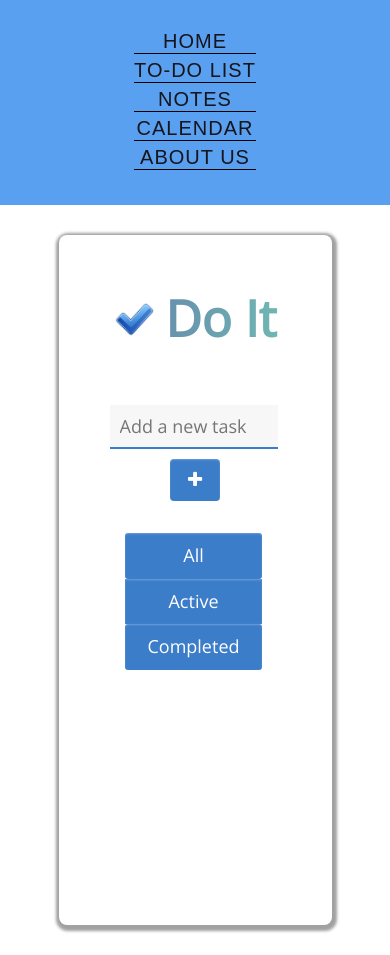
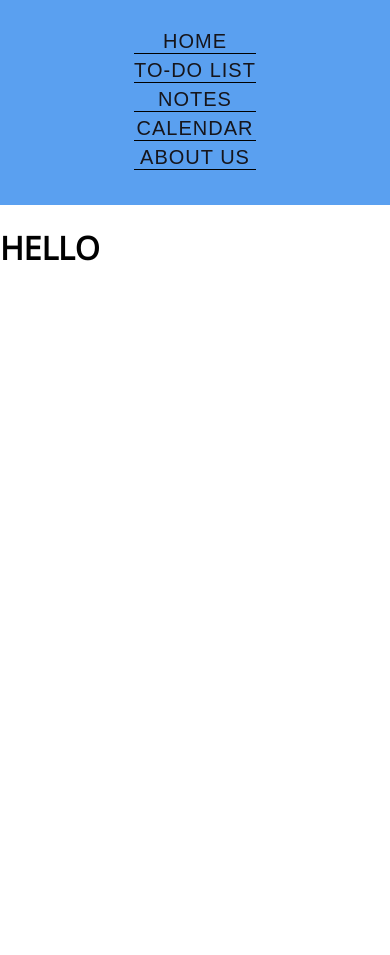
Before and after one commit to petarL1/cpd_project, a React (Create React App) app: page / in a window 390 px wide. After the commit the page ends 844 px from the top, so only its background shows below. Built offline with nearby package versions, Linux system fonts and the light colour scheme.

Commit message:
improved responsitivity and fixed the edit field

```diff
--- a/package.json
+++ b/package.json
@@ -11,6 +11,7 @@
     "react": "^18.2.0",
     "react-bootstrap": "^2.7.0",
     "react-dom": "^18.2.0",
+    "react-router-dom": "^6.6.1",
     "react-scripts": "5.0.1",
     "web-vitals": "^2.1.4"
   },
--- a/src/App.js
+++ b/src/App.js
@@ -1,95 +1,28 @@
-import React, {useState} from 'react'
-import Todo from './components/Todo';
-import Form from './components/Form';
-import FilterButton from './components/FilterButton';
-import { nanoid } from "nanoid";
+import React from 'react'
 import Navbar from './components/Navbar';
+import {BrowserRouter as Router,Route,Routes} from 'react-router-dom';
+import Home from './views/Home';
+import ToDo from './views/ToDo';
+import About from './views/About';
+import Notes from './views/Notes';
+import Calendar from './views/Calendar';
 
-const FILTER_MAP = {
-  All: () => true,
-  Active: (task) => !task.completed,
-  Completed: (task) => task.completed
-};
+const DATA=[]
 
-const FILTER_NAMES = Object.keys(FILTER_MAP);
-
-function App(props) {
-  const [tasks, setTasks] = useState(props.tasks);
-  const [filter, setFilter] = useState('Active');
-
-  const filterList = FILTER_NAMES.map((name) => (
-    <FilterButton
-      key={name}
-      name={name}
-      isPressed={name === filter}
-      setFilter={setFilter}
-    />
-  ));
-
-  function addTask(name) {
-    const newTask = { id: `todo-${nanoid()}`, name, completed: false};
-    setTasks([...tasks, newTask]);
-  }
-
-  function toggleTaskCompleted(id) {
-    const updatedTasks = tasks.map((task) => {
-      if (id === task.id) {
-        return {...task, completed: !task.completed}
-      }
-      return task;
-    });
-    setTasks(updatedTasks);
-  }
-
-  function deleteTask(id) {
-    const remainingTasks = tasks.filter((task) => id !== task.id);
-    setTasks(remainingTasks);
-  }
-
-  function editTask(id, newName) {
-    const editedTaskList = tasks.map((task) => {
-      if (id === task.id) {
-        return {...task, name: newName}
-      }
-      return task;
-    });
-    setTasks(editedTaskList);
-  }
-
-  const taskList = tasks
-  .filter(FILTER_MAP[filter])
-  .map((task) => (
-  <Todo
-    id={task.id}
-    name={task.name}
-    completed={task.completed}
-    key={task.id}
-    toggleTaskCompleted={toggleTaskCompleted}
-    deleteTask={deleteTask}
-    editTask={editTask}
-  />
-));
-  return (
-    <div className="todoapp">
-      <div className="navbar">
-      <Navbar />
-      </div>
-    <div className="todoapp-main">
-      <div className="header">
-      <h1><img src="./check.png" alt="check" border="0"/>Do It</h1>
-      </div>
-      <Form addTask={addTask}/>
-      <br></br>
-      <div className="filters">
-      {filterList}
-      </div>
-      <div className="todoapp-down">
-      <div className="todo-list">
-        {taskList}
-      </div>
-      </div>
-    </div>
-    </div>
+function App() {
+    return (
+      <Router>
+      <div className="App">
+        <Navbar />
+          <Routes>
+            <Route exact path="/" element={<Home />}></Route>
+            <Route exact path="/about" element={<About />}></Route>
+            <Route exact path="/todo" element={<ToDo tasks={DATA} />}></Route>
+            <Route exact path="/notes" element={<Notes />}></Route>
+            <Route exact path="/calendar" element={<Calendar />}></Route>
+          </Routes>
+        </div>
+        </Router>
   );
 }
 
--- a/src/components/Form.js
+++ b/src/components/Form.js
@@ -5,9 +5,7 @@ function Form(props){
 
     function handleSubmit(e) {
         e.preventDefault();
-        if(!name){
-            alert("Enter a name")
-        }else{
+        if(name){
         props.addTask(name);
         setName("");
         }
@@ -23,6 +21,7 @@ function Form(props){
         <h2 className="label-wrapper">
         </h2>
         <input
+          required
           placeholder="Add a new task"
           type="text"
           className="form-input"
--- a/src/components/Navbar.js
+++ b/src/components/Navbar.js
@@ -1,12 +1,16 @@
+import {Link} from 'react-router-dom'
+
 function Navbar(){
     return(
-        <nav class="navMenu">
-            <a href="localhost:3000">Home</a>
-            <a href="localhost:3000">To-Do List</a>
-            <a href="localhost:3000">Notes</a>
-            <a href="localhost:3000">Calendar</a>
-            <a href="localhost:3000">About Us</a>
-        </nav>
+        <div className="navbar">
+                <nav class="navMenu">
+                    <Link to='/'>Home</Link>
+                    <Link to='/todo'>To-do list</Link>
+                    <Link to='/notes'>Notes</Link>
+                    <Link to='/calendar'>Calendar</Link>
+                    <Link to='/about'>About us</Link>
+                </nav>
+            </div>
     )
 }
 
--- a/src/components/Todo.js
+++ b/src/components/TodoList.js
@@ -1,38 +1,34 @@
 import React, {useState} from "react";
 
-function Todo(props){
+function TodoList(props){
     const [isEditing, setEditing] = useState(false);
-    const [newName, setNewName] = useState('');
+    const [newName, setNewName] = useState(props.name);
 
     function handleSubmit(e) {
         e.preventDefault();
         props.editTask(props.id, newName);
-        setNewName("");
+        setNewName(newName);
         setEditing(false);
-      }
+    }
 
       function handleChange(e) {
         setNewName(e.target.value);
       }
 
-      console.log(props.date)
     const editingTemplate = (
-        <form className="form-editing-main" onSubmit={handleSubmit}>
-          <div className="form-editing-group">
-            <label className="todo-label" htmlFor={props.id}>
-              New name for {props.name}
-            </label>
-            <input id={props.id} className="todo-text" type="text" value={newName} onChange={handleChange}/>
-          </div>
-          <div className="btn-group">
-            <button type="button" className="btn todo-cancel" onClick={() => setEditing(false)}>
-              Cancel
+      <div className="form-edit-main">
+        <form className="form-edit" onSubmit={handleSubmit}>
+            <input id={props.id} className="todo-label" required autoFocus autocomplete="off" defaultValue={"hello"} value={newName} onChange={handleChange}/>
+          <div className="btn-group-edit">
+          <button type="submit" title="Confirm" className="btn edit-confirm" >
+            <i class="fa fa-check"></i>
             </button>
-            <button type="submit" className="btn btn-primary todo-edit">
-              Save
+            <button type="button" title="Cancel" className="btn edit-cancel" onClick={() => setEditing(false)}>
+            <i class="fa fa-times"></i>
             </button>
-          </div>
+            </div>
         </form>
+        </div>
       );
       const viewTemplate = (
         <div className="form-view-main">
@@ -43,18 +39,20 @@ function Todo(props){
                 type="checkbox"
                 defaultChecked={props.completed}
                 onChange={() => props.toggleTaskCompleted(props.id)}
+                readOnly
               />
               </div>
-              <label className="todo-label" htmlFor={props.id}>
+              <label style={ props.completed ? {textDecoration:'line-through'} : {textDecoration:'none'}} className="todo-label" htmlFor={props.id} >
                 {props.name}
               </label>
               </div>
             <div className="btn-group">
-              <button type="button" className="btn todo-edit" onClick={()=> setEditing(true)}>
+              <button type="button" title="Edit" className="btn todo-edit" onClick={()=> setEditing(true)}>
               <i class="fa fa-edit"></i>
               </button>
               <button
                 type="button"
+                title="Delete"
                 className="btn todo-cancel"
                 onClick={() => props.deleteTask(props.id)}
               >
@@ -67,4 +65,4 @@ function Todo(props){
     return <li className="todo">{isEditing ? editingTemplate : viewTemplate}</li>;
 }
 
-export default Todo;
+export default TodoList;
--- a/src/index.css
+++ b/src/index.css
@@ -39,14 +39,11 @@ body {
 .todo-edit{
   background-color: transparent;
   padding:6px 9px;
-  margin-top: auto;
 }
 
 .todo-cancel{
   background-color: transparent;
   padding:6px 9px;
-  margin-top: auto;
-  margin-left: auto;
 }
 
 .todo-edit:hover{
@@ -64,12 +61,25 @@ body {
 }
 
 .todo-edit:hover .fa-edit{
-  color: #a36b03;
+  color: #f7bc4f;
 }
 
-.btn-group{
-  margin-top: auto;
-  display: flex;
+.edit-confirm{
+  padding:6px 9px;
+  background-color: transparent;
+}
+
+.edit-cancel{
+  padding:6px 9px;
+  background-color: transparent;
+}
+
+.fa-check{
+  color:#006AE8
+}
+
+.fa-times{
+  color:#006AE8
 }
 
 .fa-edit{
@@ -99,6 +109,20 @@ input[type=checkbox] {
   margin-top: 10px;
 }
 
+.btn-group-edit{
+  display: flex;
+  flex-direction: column;
+  transform: translateY(10px);
+  margin-right: 13px;
+}
+
+.btn-group{
+  display: flex;
+  flex-direction: column;
+  transform: translateY(10px);
+  margin-top: auto;
+}
+
 .cb-wrapper{
   display: flex;
   padding:10px 10px 0px 10px;
@@ -107,9 +131,46 @@ input[type=checkbox] {
 .form-view-main{
   display: grid;
   grid-template-columns: 90% 10%;
-  justify-content: center;
   margin: 0px 10px;
   border-bottom: gainsboro 2px solid;
+  padding-bottom: 10px;
+}
+
+.form-edit-main{
+  padding-bottom: 10px;
+  border-bottom: gainsboro 2px solid;
+  margin: 0px 10px;
+}
+
+.form-edit{
+  display: grid;
+  grid-template-columns: 90% 10%;
+  border: 0;
+  resize: none;
+}
+
+.form-edit input{
+  resize: none;
+  outline: none;
+  padding: 10px 10px 0px 30px;
+}
+
+.edit-confirm:hover .fa-check{
+  color: #04f82d;
+}
+
+.edit-cancel:hover .fa-times{
+  color: #f80404;
+}
+
+.edit-confirm:hover{
+  background-color: gainsboro;
+  border-radius: 5px;
+}
+
+.edit-cancel:hover{
+  background-color: gainsboro;
+  border-radius: 5px;
 }
 
 .todo-label{
@@ -120,10 +181,7 @@ input[type=checkbox] {
   overflow-wrap: break-word;
   -webkit-hyphens:auto;
   hyphens: auto;
-}
-
-.check-button{
-  background-color: red;
+  border: 0;
 }
 
 .list-heading{
@@ -167,80 +225,6 @@ a:hover{
     font-size: larger;
 }
 
-@media screen and (max-width:760px){
-  .navbar a{
-    display:block;
-    border-bottom: 1px solid black;
-    margin-bottom: 5px;
-    text-align: center;
-    padding:0;
-  }
-  .todoapp-main{
-    width: 65vw;
-  }
-}
-
-@media screen and (max-width:1480px){
-    .btn-group{
-      flex-direction: column;
-    }
-    .todo-cancel{
-      margin:0
-    }
-    .todo-edit{
-      margin:auto 0 0 0;
-    }
-}
-
-.toggle-btn:first-of-type{
-  border-radius: 8px 0px 0px 8px;
-}
-
-.toggle-btn:last-of-type{
-  border-radius: 0px 8px 8px 0px;
-}
-
-.btn-add{
-  border-radius: 0px 8px 8px 0px;
-}
-
-
-@media screen and (max-width:500px){
-  .filters{
-    flex-direction: column;
-  }
-  .toggle-btn:first-of-type{
-    border-radius: 3px;
-  }
-
-  .toggle-btn:nth-child(2){
-    word-wrap: break-word;
-  }
-  .toggle-btn:last-of-type{
-    border-radius: 3px;
-    word-wrap: break-word;
-  }
-  .toggle-btn{
-    width:50%;
-  }
-  .form-input{
-    display:block;
-  }
-  .form-input:placeholder-shown{
-    text-overflow: ellipsis;
-  }
-   .btn-add{
-    display: flex;
-    justify-content: center;
-    align-items: center;
-    margin: 10px auto;
-    border-radius: 4px;
-  }
-  .todoapp-main{
-    width: 70vw;
-  }
-}
-
 .header{
   font-size: 25px;
   font-weight: 700;
@@ -282,19 +266,88 @@ a:hover{
   border-right: none;
   outline: none;
   font-size: large;
+  resize: none;
 }
 
-/* IMPLEMENT A TOGGLE BUTTON FOR THIS*/
-/* Light mode */
-:root {
-  --body-bg: #FFFFFF;
-  --body-color: #121212;
+.toggle-btn:first-of-type{
+  border-radius: 8px 0px 0px 8px;
+  }
+
+.toggle-btn:last-of-type{
+  border-radius: 0px 8px 8px 0px;
+  }
+
+.btn-add{
+  border-radius: 0px 8px 8px 0px;
+  }
+
+@media screen and (max-width:760px){
+  .navbar a{
+    display:block;
+    border-bottom: 1px solid black;
+    margin-bottom: 5px;
+    text-align: center;
+    padding:0;
+  }
+  .todoapp-main{
+    width: 65vw;
+  }
+  .form-edit{
+    grid-template-columns: 85% 15%;
+  }
+  .form-view-main{
+    grid-template-columns: 85% 15%;
+  }
 }
 
-/* Dark mode */
-@media (prefers-color-scheme: dark) {
-  :root {
-      --body-bg: #121212;
-      --body-color: #FFFFFF;
+ @media screen and (min-width:1360px){
+  .btn-group{
+    flex-direction: row;
+  }
+  .todo-cancel{
+    margin:0
+  }
+  .todo-edit{
+    margin:auto 0 0 0;
+  }
+  .btn-group-edit{
+    flex-direction: row;
+    width:-moz-fit-content;
+    width: fit-content;
   }
 }
+
+@media screen and (max-width:500px){
+.filters{
+  flex-direction: column;
+}
+.toggle-btn:first-of-type{
+  border-radius: 3px;
+}
+
+.toggle-btn:nth-child(2){
+  word-wrap: break-word;
+}
+.toggle-btn:last-of-type{
+  border-radius: 3px;
+  word-wrap: break-word;
+}
+.toggle-btn{
+  width:50%;
+}
+.form-input{
+  display:block;
+}
+.form-input:placeholder-shown{
+  text-overflow: ellipsis;
+}
+ .btn-add{
+  display: flex;
+  justify-content: center;
+  align-items: center;
+  margin: 10px auto;
+  border-radius: 4px;
+}
+.todoapp-main{
+  width: 70vw;
+}}
--- a/src/index.js
+++ b/src/index.js
@@ -1,11 +1,9 @@
 import React from 'react';
 import ReactDOM from 'react-dom/client';
 import './index.css';
-import App from './App';
-
-const DATA=[]
+import App from './App'
 
 const root = ReactDOM.createRoot(document.getElementById('root'));
 root.render(
-    <App tasks={DATA}/>
+    <App/>
 );
--- /dev/null
+++ b/src/views/About.js
@@ -0,0 +1,5 @@
+const About = () => {
+    return ( <h1>ABOUT US</h1> );
+}
+
+export default About;
--- /dev/null
+++ b/src/views/Calendar.js
@@ -0,0 +1,5 @@
+const Calendar = () => {
+    return ( <h1>CALENDAR</h1> );
+}
+
+export default Calendar;
--- /dev/null
+++ b/src/views/Home.js
@@ -0,0 +1,9 @@
+function Home(){
+    return(
+        <div>
+            <h1>HELLO</h1>
+        </div>
+    )
+}
+
+export default Home;
--- /dev/null
+++ b/src/views/Notes.js
@@ -0,0 +1,5 @@
+const Notes = () => {
+    return ( <h1>NOTES</h1> );
+}
+
+export default Notes;
--- /dev/null
+++ b/src/views/ToDo.js
@@ -0,0 +1,90 @@
+import React, {useState} from 'react'
+import Todo from '../components/TodoList';
+import Form from '../components/Form';
+import FilterButton from '../components/FilterButton';
+import { nanoid } from "nanoid";
+
+const FILTER_MAP = {
+    All: () => true,
+    Active: (task) => !task.completed,
+    Completed: (task) => task.completed
+  };
+
+const FILTER_NAMES = Object.keys(FILTER_MAP);
+
+const ToDo = (props) => {
+const [tasks, setTasks] = useState(props.tasks);
+const [filter, setFilter] = useState('All');
+
+const filterList = FILTER_NAMES.map((name) => (
+    <FilterButton
+      key={name}
+      name={name}
+      isPressed={name === filter}
+      setFilter={setFilter}
+    />
+  ));
+
+  function addTask(name) {
+    const newTask = { id: `todo-${nanoid()}`, name, completed: false};
+    setTasks([...tasks, newTask]);
+  }
+
+  function toggleTaskCompleted(id) {
+    const updatedTasks = tasks.map((task) => {
+      if (id === task.id) {
+        return {...task, completed: !task.completed}
+      }
+      return task;
+    });
+    setTasks(updatedTasks);
+  }
+
+  function deleteTask(id) {
+    const remainingTasks = tasks.filter((task) => id !== task.id);
+    setTasks(remainingTasks);
+  }
+
+  function editTask(id, newName) {
+    const editedTaskList = tasks.map((task) => {
+      if (id === task.id) {
+        return {...task, name: newName}
+      }
+      return task;
+    });
+    setTasks(editedTaskList);
+  }
+
+  const taskList = tasks
+  .filter(FILTER_MAP[filter])
+  .map((task) => (
+  <Todo
+    id={task.id}
+    name={task.name}
+    completed={task.completed}
+    key={task.id}
+    toggleTaskCompleted={toggleTaskCompleted}
+    deleteTask={deleteTask}
+    editTask={editTask}
+  />
+));
+  return (
+      <div className="todoapp-main">
+        <div className="header">
+        <h1><img src="../check.png" alt="check" border="0"/>Do It</h1>
+        </div>
+        <Form addTask={addTask}/>
+        <br></br>
+        <div className="filters">
+        {filterList}
+        </div>
+        <div className="todoapp-down">
+        <div className="todo-list">
+          {taskList}
+        </div>
+        </div>
+      </div>
+  );
+}
+
+export default ToDo;
```
Also changed, not shown: 1 other file (tests, documents, lock files or other folders).
